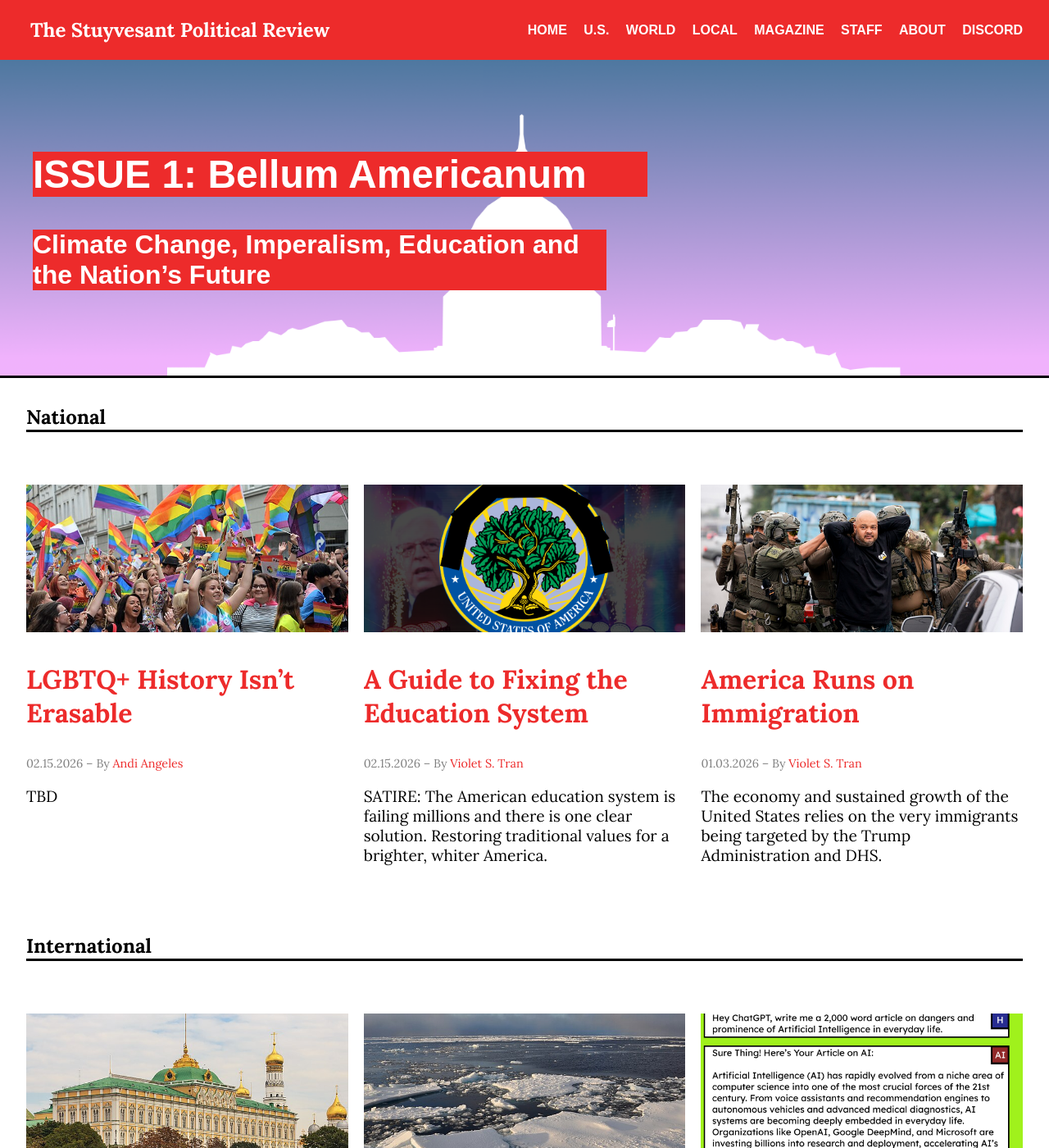
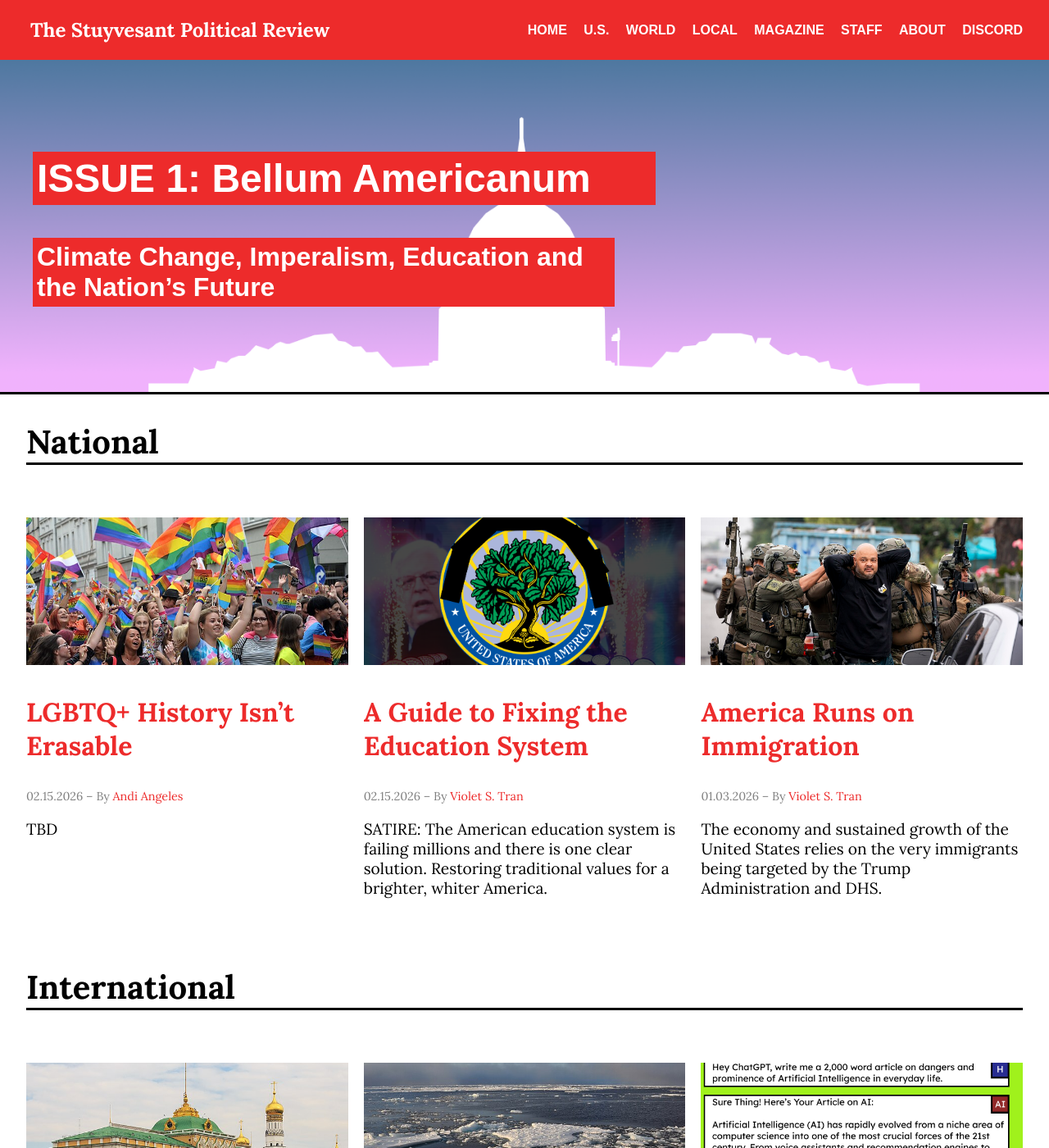
Before and after one commit to stuypoliticalreview/stuypoliticalreview.github.io, a Jekyll site: the page built from index.html, in a window 1280 px wide and 1400 px high. Shown: the whole window at 82% size. Built offline with Jekyll 4.4.1, drawn with Linux system fonts in a browser that asks for light colours.

Commit message:
hero changed 6

```diff
--- a/assets/css/style.css
+++ b/assets/css/style.css
@@ -11,6 +11,10 @@ body {
   font-family: Arial, sans-serif;
   color: var(--text-color);
   background: var(--background-color);
+}
+
+h2 {
+  font-size: 2.5rem;
 }
 
 h3 {
@@ -80,12 +84,14 @@ nav a {
 .hero-main{
   font-size: 3rem;
   max-width: 750px;
+  padding: 5px;
   background-color: var(--accent-color);
 }
 
 .hero-second{
   font-size: 2rem;
   max-width: 700px;
+  padding: 5px;
   background-color: var(--accent-color);
   font-weight: 600;
 }
```
